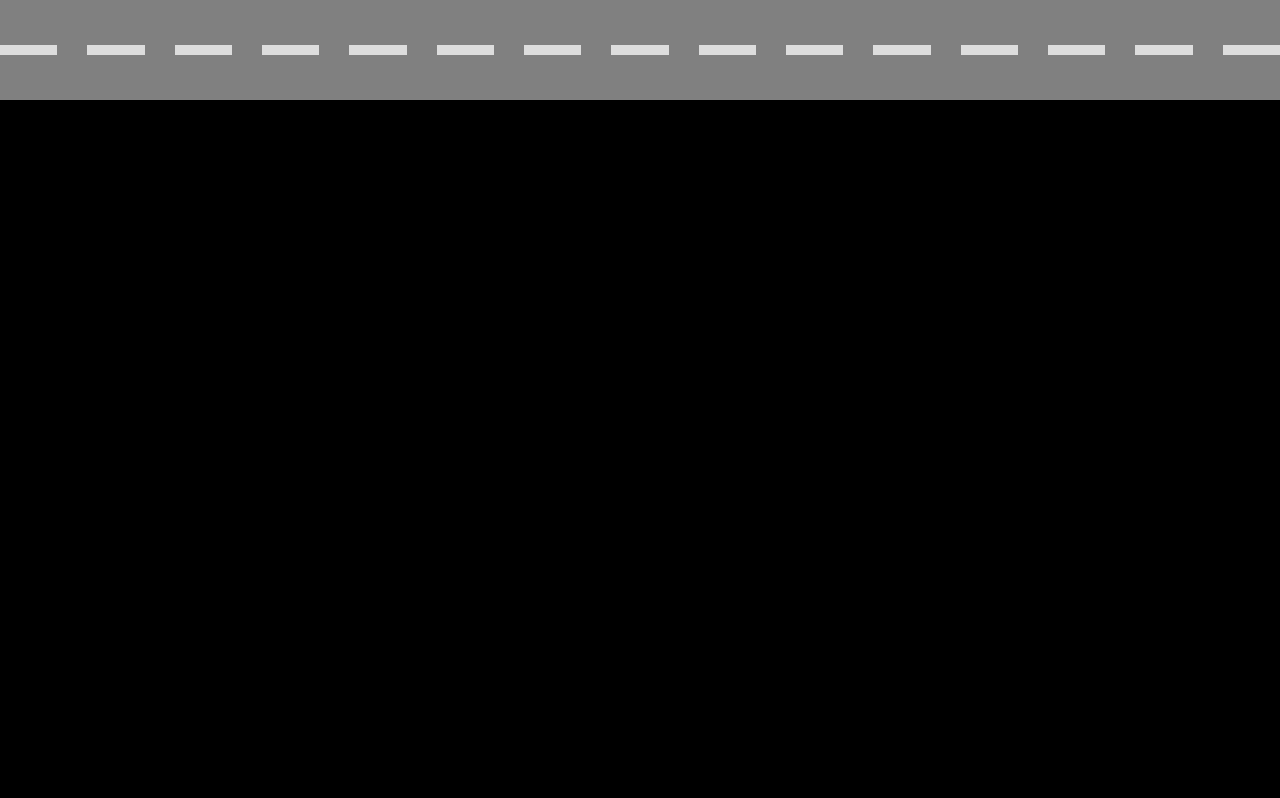
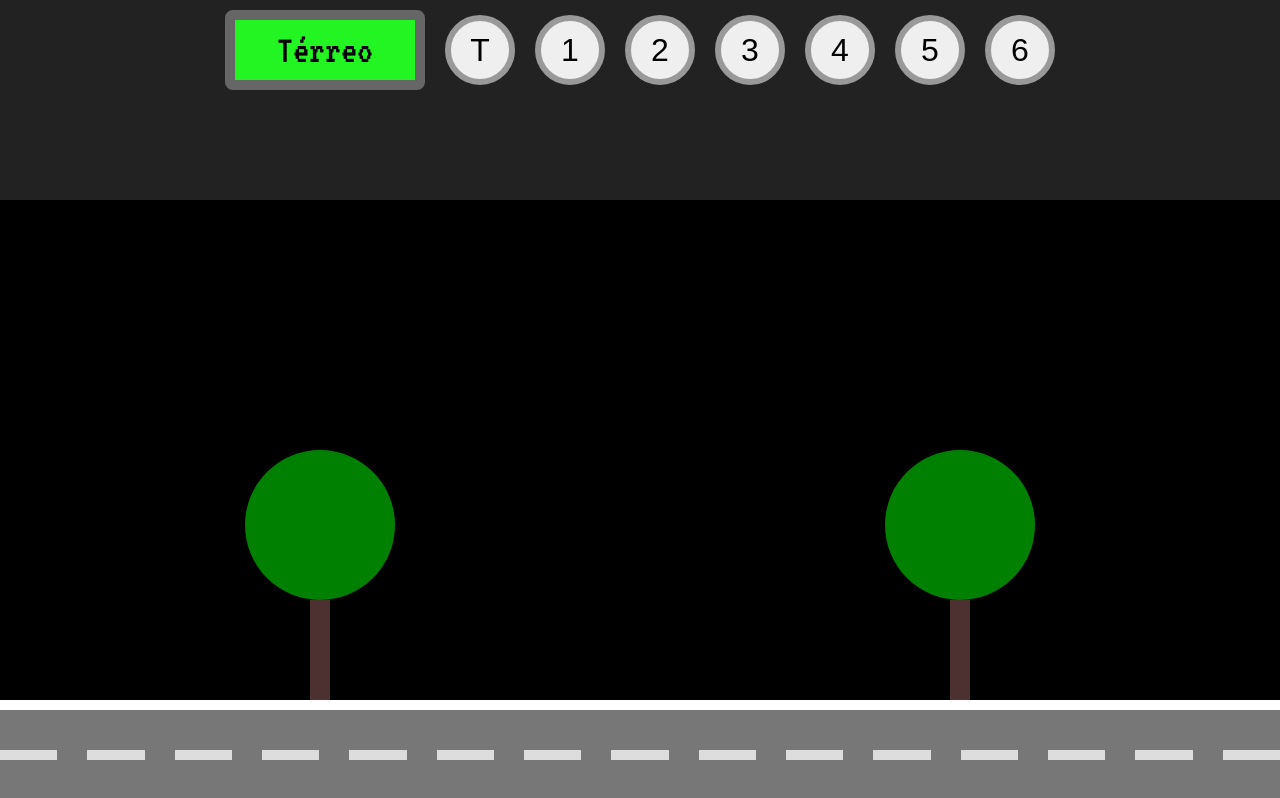
Before and after one commit to JulioCesarMelegari/elevador, a plain HTML site: page index.html in a window 1280 px wide. Drawn offline with Linux system fonts and the light colour scheme.

Commit message:
adicionado arvores, controlador

```diff
--- a/css/style.css
+++ b/css/style.css
@@ -1,5 +1,6 @@
+/*CSS Gerais*/
 
-/*CSS Gerais*/
+@import url('https://fonts.googleapis.com/css2?family=VT323&display=swap');
 
 *{
     box-sizing: border-box;
@@ -10,9 +11,52 @@ body {
     display: flex;
     flex-direction: column;
     background-color: black;
+    height: 100vh;
+    font-family: 'VT323', monospace;
+}
+
+.calcada {
+    display: flex;
+    justify-content: space-around;
+    align-items: flex-end;
+    flex: 1;
 }
 
 /*CSS Controles*/
+
+.controles {
+    display: flex;
+    justify-content: center;
+    align-items: center;
+    gap: 20px;
+    height: 100px;
+    background-color: #222;
+    padding: 10px;
+}
+
+.controles .mostrador {
+    display: flex;
+    justify-content: center;
+    align-items: center;
+    background-color: #22f522;
+    border: 10px solid #666;
+    height: 100%;
+    width: 200px;
+    border-radius: 8px;
+    font-size: 2.5rem;
+}
+
+.controles button {
+    height: 70px;
+    width: 70px;
+    border-radius: 50%;
+    font-size: 2rem;
+    border: 6px solid #999;
+}
+
+.controles button.destaque {
+    border-color: yellow;
+}
 
 /*CSS Rua*/
 
@@ -20,8 +64,9 @@ body {
     display: flex;
     align-items: center;
     height: 100px;
-    background-color: gray;
+    background-color: #777;
     gap: 30px;
+    border-top: 10px solid white;
 }
 
 .rua > .faixa {
@@ -29,3 +74,26 @@ body {
     height: 10px;
     background-color: #DDD;
 }
+
+/*CSS Arvore*/
+
+.arvore {
+    display: flex;
+    flex-direction: column;
+    align-items: center;
+}
+
+.arvore::before {
+    content: "";
+    width: 150px;
+    height: 150px;
+    border-radius: 50%;
+    background-color: green;
+}
+
+.arvore::after{
+    content: "";
+    width: 20px;
+    height: 100px;
+    background-color: #4d3131;
+}
--- a/index.html
+++ b/index.html
@@ -9,8 +9,22 @@
     <script src="./js/script.js" defer></script>
 </head>
 <body>
+    <div class="controles">
+        <div class="mostrador">Térreo</div>
+        <button>T</button>
+        <button>1</button>
+        <button>2</button>
+        <button>3</button>
+        <button>4</button>
+        <button>5</button>
+        <button>6</button>
+    </div>
+
     <div class="controles"></div>
-    <div class="calcada"></div>
+    <div class="calcada">
+        <div class="arvore"></div>
+        <div class="arvore"></div>
+    </div>
     <div class="rua" faixas="15"></div>
 </body>
 </html>
--- a/js/script.js
+++ b/js/script.js
@@ -1,4 +1,4 @@
-
+(function(){
     function criarFaixas(){
         const elementosComFaixas = document.querySelectorAll('[faixas]')
         elementosComFaixas.forEach(el =>{
@@ -10,5 +10,5 @@ function criarFaixas(){
             }
         })
     }
-
     criarFaixas()
+})()
```
Lines whose indentation alone changed are shown as unchanged.
